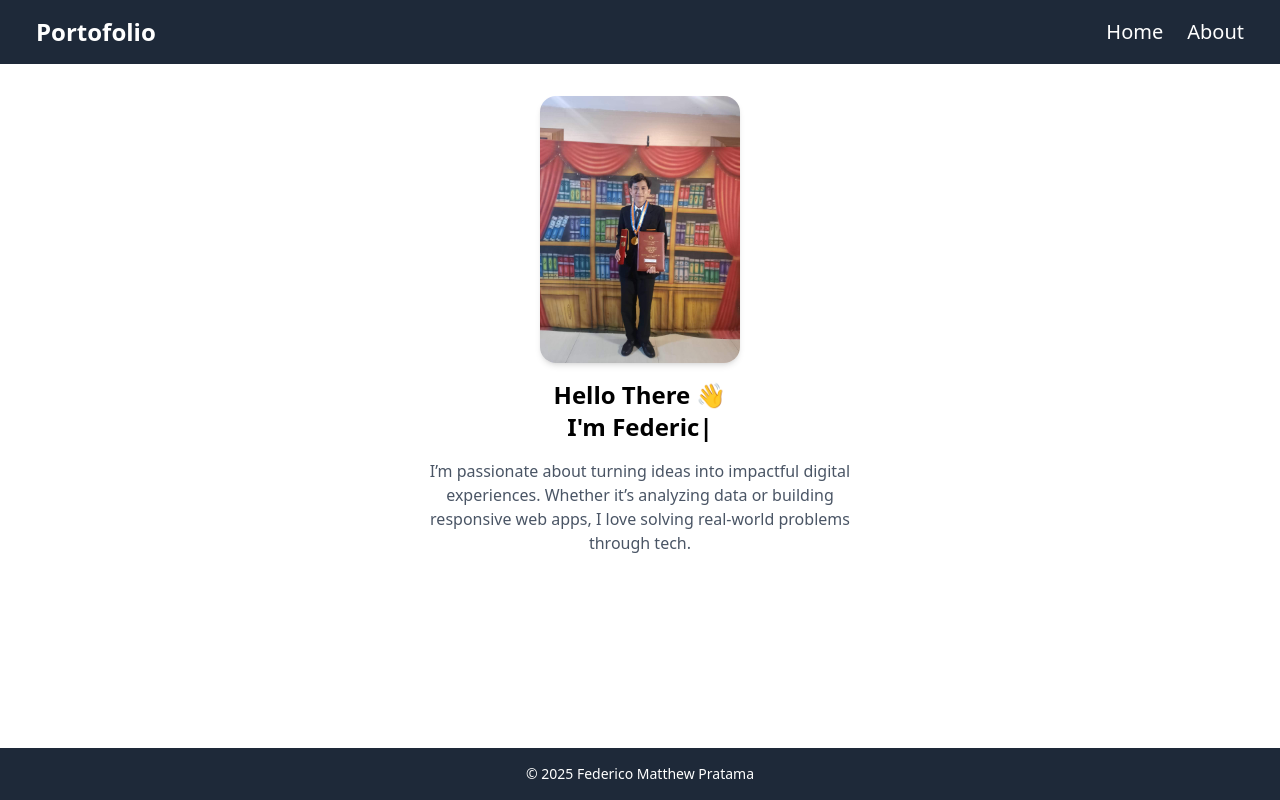
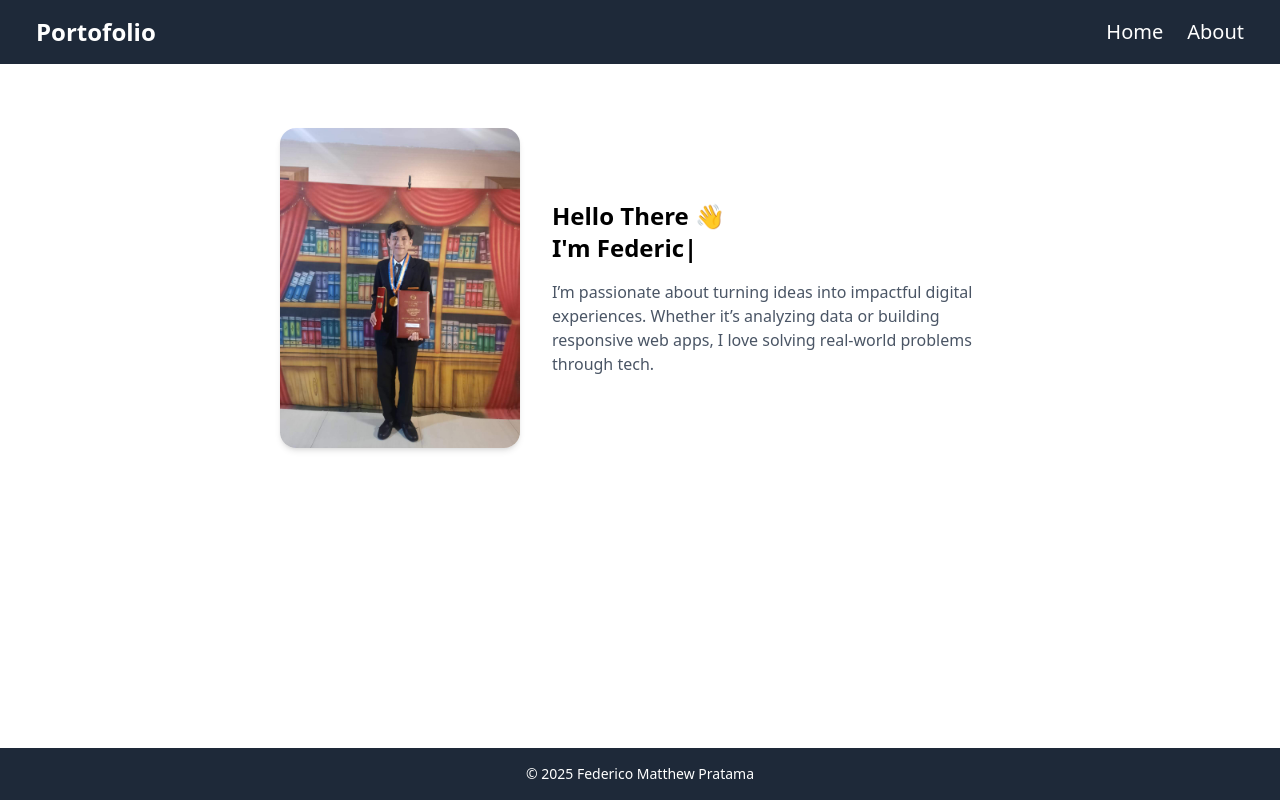
Before and after one commit to MashuNakamura/Portofolio-PPPL, a React (Vite) app: page /home in a window 1280 px wide. Built offline with nearby package versions, Linux system fonts and the light colour scheme.

Commit message:
Chore: Small adjust on front-end home and README.md

```diff
--- a/src/page/Home.tsx
+++ b/src/page/Home.tsx
@@ -2,13 +2,14 @@ import { TypeAnimation } from "react-type-animation";
 
 export default function Home() {
   return (
-    <div className="font-poppins flex flex-col items-center justify-center">
+    <div className="font-poppins flex flex-row items-center justify-center gap-8 p-8">
       <img
         src="../../public/halo.jpg"
-        alt="Halo"
-        className="w-50 mb-4 rounded-2xl shadow-md"
+        alt="Photo of Federico Matthew Pratama"
+        className="w-48 md:w-60 rounded-2xl shadow-md"
       />
-      <div className="font-bold text-2xl text-center">
+      <div className="flex flex-col text-left">
+        <div className="font-bold text-2xl">
           <p>Hello There 👋</p>
           <TypeAnimation
             sequence={[
@@ -25,11 +26,12 @@ export default function Home() {
             repeat={Infinity}
           />
         </div>
-      <p className="mt-4 text-center text-gray-600 max-w-md">
+        <p className="mt-4 text-gray-600 max-w-md">
           I’m passionate about turning ideas into impactful digital experiences.
           Whether it’s analyzing data or building responsive web apps, I love
           solving real-world problems through tech.
         </p>
       </div>
+    </div>
   );
 }
```
Also changed, not shown: 1 other file (tests, documents, lock files or other folders). Lines whose indentation alone changed are shown as unchanged.
